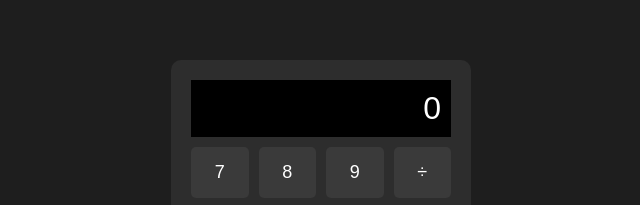
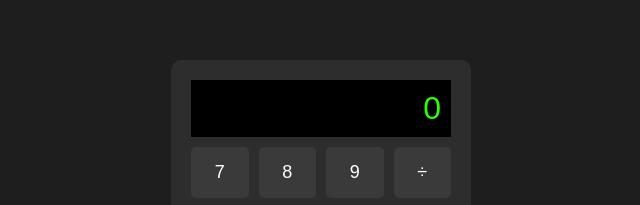
Before and after one commit to evertonwilliam/webtools, a plain HTML site: page index.html in a window 1280 px wide. Shown: the part 178-383 px from the top of the page, 319-959 px from the left. Drawn offline with Linux system fonts and the light colour scheme.

Commit message:
feat: ajuste da cor

```diff
--- a/style.css
+++ b/style.css
@@ -16,7 +16,7 @@ body {
 
 .display {
   background: #000;
-  color: #fff;
+  color: #2bff00;
   font-size: 32px;
   padding: 10px;
   text-align: right;
```
